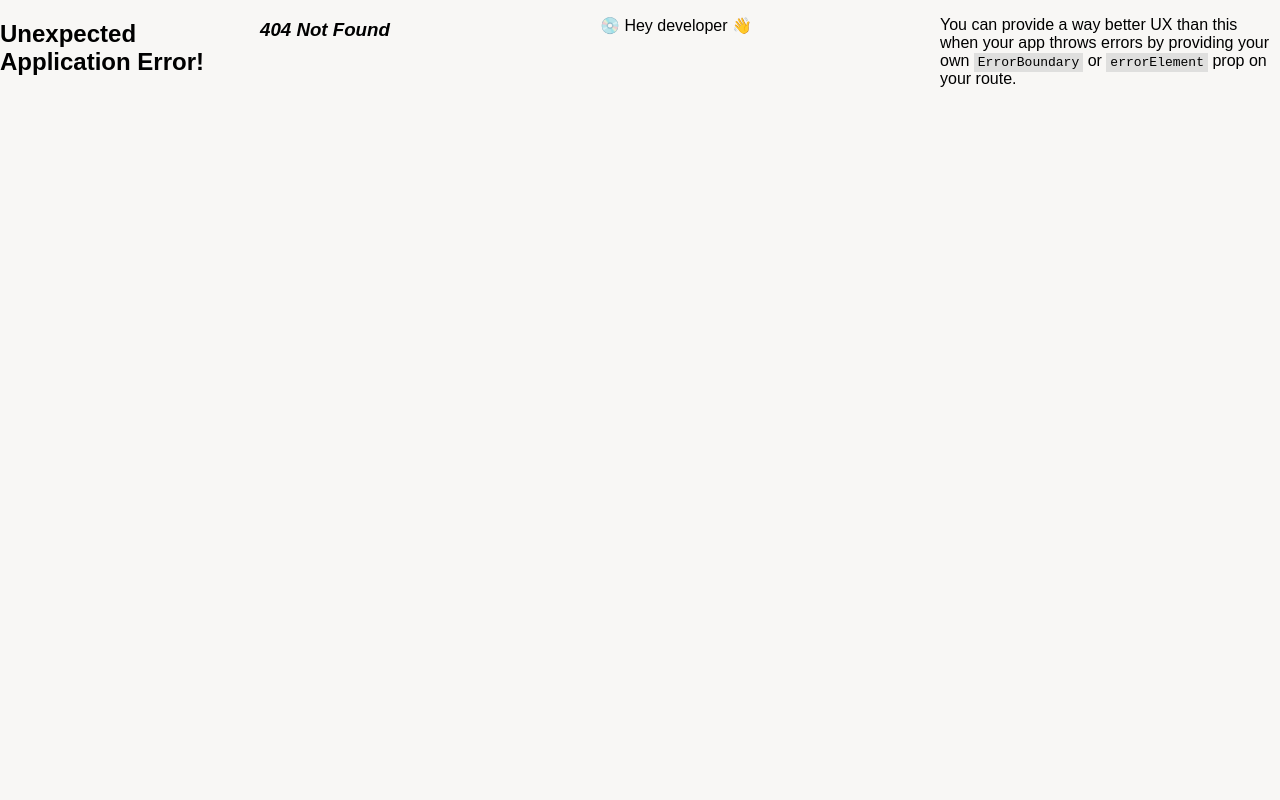
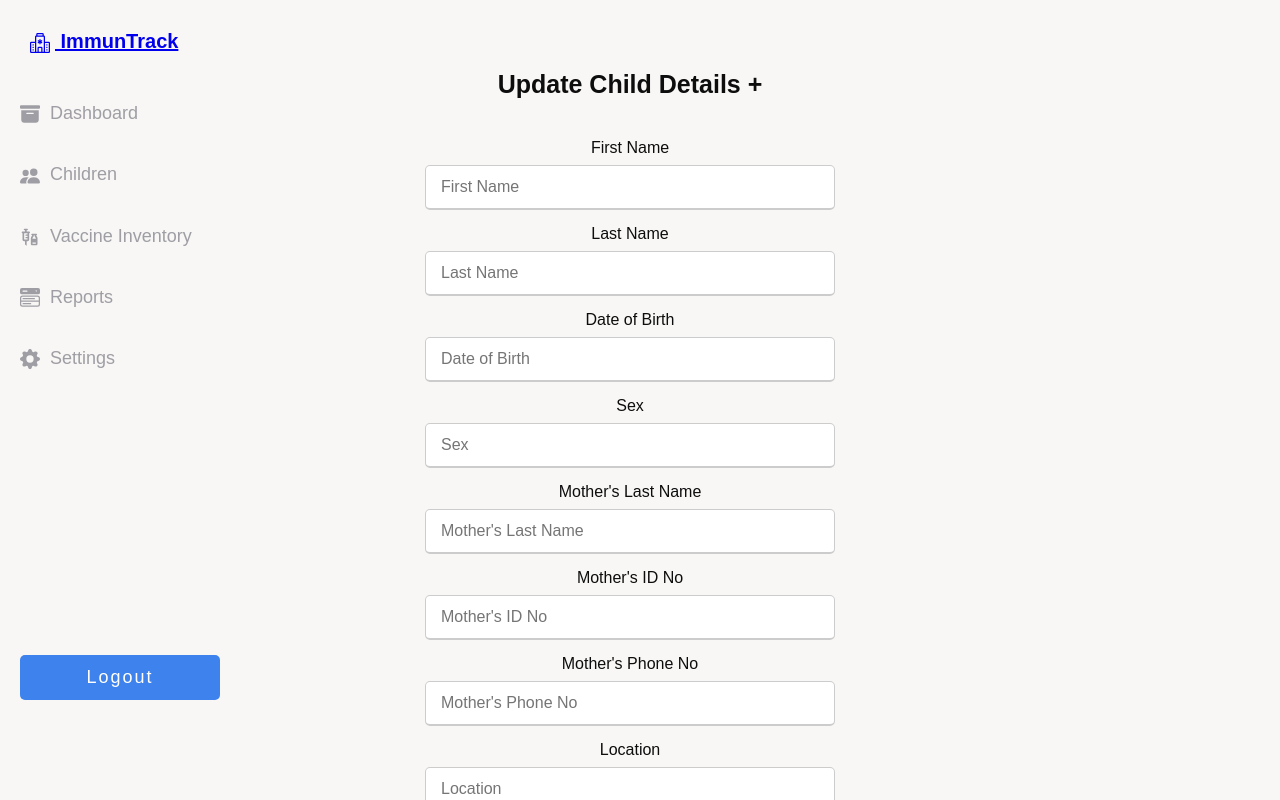
Before and after one commit to johnmalek/ImmunTrack, a React (Vite) app in the folder AdminPanel/: page /update_child in a window 1280 px wide. Before the commit this address had no page. Built offline with nearby package versions, Linux system fonts and the light colour scheme; sample sign-in values are in the browser's storage.

Commit message:
Adding requests for delete and update endpoints

```diff
--- a/AdminPanel/src/components/ChildrenTable.jsx
+++ b/AdminPanel/src/components/ChildrenTable.jsx
@@ -1,12 +1,15 @@
 import React, { useEffect, useState } from 'react';
 import { BsFillPencilFill, BsFillTrashFill } from 'react-icons/bs';
+import { Navigate, useNavigate } from 'react-router-dom';
 
 function ChildrenTable(){
 
     const API_ENDPOINT = "http://localhost:8083/api/v1/health_care/all_children";
+    const DELETE_ENDPOINT = "http://localhost:8083/api/v1/health_care/delete_child";
+    const UPDATE_ENDPOINT = "http://localhost:8083/api/v1/health_care/update_child_info/";
 
     const [children, setChildren] = useState();
-
+    const navigate = useNavigate();
 
     useEffect(() => {
         fetch(API_ENDPOINT, {
@@ -24,6 +27,25 @@ function ChildrenTable(){
             console.log(err)
         });
     }, []);
+
+    const deleteChild = (index) => {
+        const confirmDelete = window.confirm("Are you sure you want to delete this child record?");
+        if(confirmDelete){
+            fetch(DELETE_ENDPOINT + `/${children[index].id}`, {
+                method: "delete"
+            })
+            .then(response => {
+                if (response.ok) {
+                    const updatedChildren = [...children];
+                    updatedChildren.splice(index, 1);
+                    setChildren(updatedChildren);
+                    alert("child record deleted successfully");
+                }
+            })
+            .catch(error => console.error('Error deleting child:', error));
+        }
+    };
+
 
     return (
         <>
@@ -61,8 +83,10 @@ function ChildrenTable(){
                                     </td>
                                     <td>
                                         <span className='actions'>
-                                            <BsFillTrashFill className='delete-btn'/>
-                                            <BsFillPencilFill />
+                                            <BsFillTrashFill className='delete-btn' onClick={() => deleteChild(index)}/>
+                                            <a href="/update_child">
+                                                <BsFillPencilFill />
+                                            </a>
                                         </span>
                                     </td>
                                 </tr>
--- /dev/null
+++ b/AdminPanel/src/components/UpdateChild.jsx
@@ -0,0 +1,93 @@
+import React, { useState } from "react"
+import { json, useNavigate } from "react-router-dom";
+import children from './ChildrenTable'
+
+function UpdateChild(){
+
+    const API_ENDPOINT = "http://localhost:8083/api/v1/health_care/update_child";
+
+    const [firstname, setFirstname] = useState();
+    const [lastname, setLastname] = useState();
+    const [sex, setSex] = useState();
+    const [mother_name, setMotherName] = useState();
+    const [mother_id_no, setMotherIdNo] = useState();
+    const [mother_phone, setMotherPhone] = useState();
+    const [location, setLocation] = useState();
+    const [dob, setDob] = useState();
+    const navigate = useNavigate();
+
+    const payload = {
+        firstname: firstname,
+        lastname: lastname,
+        sex: sex,
+        mother_name: mother_name,
+        mother_id_no: mother_id_no,
+        mother_phone: mother_phone,
+        location: location,
+        dob: dob,
+    }
+
+    const handleUpdateChildInfo = (childId) => {
+        fetch(UPDATE_ENDPOINT + `${childId}`, {
+            method: "put"
+        })
+        .then(response => response.json())
+        .then(json => {
+            console.log(json)
+        })
+        .catch(err => {
+            console.log(err);
+        })
+    }
+
+
+    return (
+        <main className="main-container">
+            <div className="container">
+                <div className="title">Update Child Details + </div>
+                <form action="#">
+                    <div className="user-details">
+                        <div className="input-box">
+                            <span className="details">First Name</span>
+                            <input type="text" onChange={(e => setFirstname(e.target.value))} placeholder="First Name"/>
+                        </div>
+                        <div className="input-box">
+                            <span className="details">Last Name</span>
+                            <input type="text" onChange={(e => setLastname(e.target.value))} placeholder="Last Name"/>
+                        </div>
+                        <div className="input-box">
+                            <span className="details">Date of Birth</span>
+                            <input type="text" onChange={(e => setDob(e.target.value))} placeholder="Date of Birth"/>
+                            {/* <MyDatePicker /> */}
+                        </div>
+                        <div className="input-box">
+                            <span className="details">Sex</span>
+                            <input type="text" onChange={(e => setSex(e.target.value))} placeholder="Sex"/>
+                        </div>
+                        <div className="input-box">
+                            <span className="details">Mother's Last Name</span>
+                            <input type="text" onChange={(e => setMotherName(e.target.value))} placeholder="Mother's Last Name"/>
+                        </div>
+                        <div className="input-box">
+                            <span className="details">Mother's ID No</span>
+                            <input type="text" onChange={(e => setMotherIdNo(e.target.value))} placeholder="Mother's ID No"/>
+                        </div>
+                        <div className="input-box">
+                            <span className="details">Mother's Phone No</span>
+                            <input type="text" onChange={(e => setMotherPhone(e.target.value))} placeholder="Mother's Phone No"/>
+                        </div>
+                        <div className="input-box">
+                            <span className="details">Location</span>
+                            <input type="text" onChange={(e => setLocation(e.target.value))} placeholder="Location"/>
+                        </div>
+                    </div>
+                    <div className="button">
+                        <input type="submit" onClick={handleUpdateChildInfo} value="Submit" />
+                    </div>
+                </form>
+            </div>
+        </main>
+    )
+}
+
+export default UpdateChild
--- a/AdminPanel/src/components/VaccineTable.jsx
+++ b/AdminPanel/src/components/VaccineTable.jsx
@@ -4,6 +4,7 @@ import { BsFillPencilFill, BsFillTrashFill } from 'react-icons/bs';
 function VaccineTable() {
 
     const API_ENDPOINT = "http://localhost:8083/api/v1/health_care/all_vaccines";
+    const DELETE_ENDPOINT = "http://localhost:8083/api/v1/health_care/delete_vaccine";
 
     const [vaccines, setVaccines] = useState();
 
@@ -23,6 +24,26 @@ function VaccineTable() {
             console.log(err)
         });
     }, []);
+
+    const deleteVaccine = (index) => {
+        const confirmDelete = window.confirm("Are you sure you want to delete this vaccine record?");
+        if(confirmDelete){
+            const vaccineId = vaccines[index].id;
+            fetch(`${DELETE_ENDPOINT}/${vaccineId}`, {
+                method: "delete"
+            })
+            .then(response => {
+                if (response.ok) {
+                    const updatedVaccines = [...vaccines];
+                    updatedVaccines.splice(index, 1);
+                    setVaccines(updatedVaccines);
+                    alert("vaccine record deleted successfully");
+                }
+            })
+            .catch(error => console.error('Error deleting vaccine:', error));
+        }
+    };
+
 
     return (
         <>
@@ -56,7 +77,7 @@ function VaccineTable() {
                                     </td>
                                     <td>
                                         <span className='actions'>
-                                            <BsFillTrashFill className='delete-btn'/>
+                                            <BsFillTrashFill className='delete-btn' onClick={() => deleteVaccine(index)}/>
                                             <BsFillPencilFill />
                                         </span>
                                     </td>
--- a/AdminPanel/src/pages/Index.jsx
+++ b/AdminPanel/src/pages/Index.jsx
@@ -12,6 +12,7 @@ import LoginPage from "./LoginPage";
 import VaccineTablePage from "./VaccineTablePage";
 import LogoutPage from "./LogoutPage";
 import SettingsPage from "./SettingsPage";
+import UpdateChildPage from "./UpdateChildPage";
 
 const Routes = () => {
   const { token } = useAuth();
@@ -59,6 +60,10 @@ const Routes = () => {
             element: <VaccinePage />,
           },
           {
+            path: "/update_child",
+            element: <UpdateChildPage />,
+          },
+          {
             path: "/settings",
             element: <SettingsPage />,
           },
--- /dev/null
+++ b/AdminPanel/src/pages/UpdateChildPage.jsx
@@ -0,0 +1,14 @@
+import Sidebar from "../components/Sidebar"
+import UpdateChild from "../components/UpdateChild"
+
+
+function UpdateChildPage(){
+    return (
+        <>
+            <Sidebar />
+            <UpdateChild />
+        </>
+    )
+}
+
+export default UpdateChildPage
```
Also changed, not shown: AdminPanel/src/App.jsx (+0 -11 lines).
